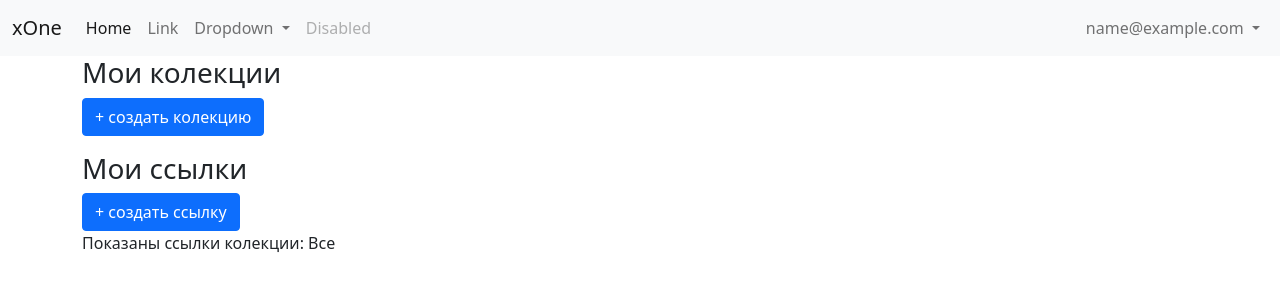
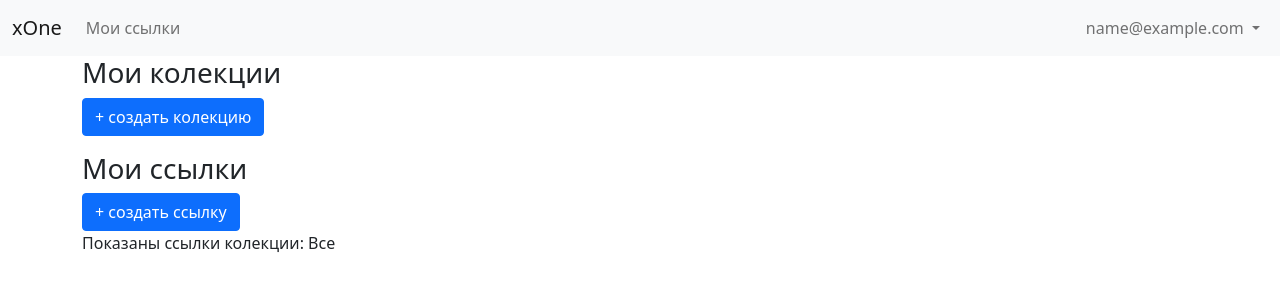
Before and after one commit to Vladiuse/x1, a Django app: page / in a window 1280 px wide. Shown: the top 300 px of the page. Run offline with Django 5.2, Linux system fonts and the light colour scheme; the visitor is signed in with stand-in values (Sample User, id 1); data that the repository does not hold is empty.

Commit message:
some refacrot

```diff
--- a/links/templates/links/links.html
+++ b/links/templates/links/links.html
@@ -62,7 +62,6 @@
         </form>
         <hr>
     </div>
-
 </div>
 <div class="container">
     <h3>Мои ссылки</h3>
@@ -92,45 +91,9 @@
 </div>
 <div class="container">
     <div class="row row-cols-1 row-cols-md-4 g-2" id="links-container">
-        <!-- {%for link in links%}
-        <div class="col">
-            <div class="card h-100">
-                <img src="{{link.image_url}}" class="card-img-top" alt="...">
-                <div class="card-body">
-                    <h5 class="card-title">{{link.title}}</h5>
-                    <p class="card-text">{{link.description}}</p>
-                    <p class="card-text">Type: {{link.type}}</p>
-                    <p class="card-text">Load status: <span class="badge bg-success">{{link.load_status}}</span></p>
-                    <p class="card-text"><a href="#" class="link-danger">Удалить ссылку</a></p>
 
-                    <div>
-                        <div class="dropdown">
-                            <button class="btn btn-secondary dropdown-toggle" type="button" id="dropdownMenuButton1"
-                                data-bs-toggle="dropdown" aria-expanded="false">
-                                Добавить в колекцию
-                            </button>
-                            <ul class="dropdown-menu" aria-labelledby="dropdownMenuButton1">
-                                <li><a class="dropdown-item" href="#">Action</a></li>
-                                <li><a class="dropdown-item" href="#">Another action</a></li>
-                            </ul>
-                        </div>
-                    </div>
-                </div>
-                <div class="card-footer">
-                    <div><small class="text-muted">Колекции:</small>
-                        {%for collection in link.collections.all%}
-                        <span class="badge bg-secondary">{{collection.name}} <span
-                                class="collection-cross">X</span></span>
-                        {%endfor%}
-                    </div>
-                </div>
-            </div>
-        </div>
-        {%endfor%} -->
     </div>
 </div>
-
-
 
 <!-- DELETE COLLECTION MODAL -->
 <div class="modal fade" id="deleteCollectionModal" data-bs-backdrop="static" data-bs-keyboard="false" tabindex="-1"
@@ -138,7 +101,7 @@
     <div class="modal-dialog">
         <div class="modal-content">
             <div class="modal-header">
-                <h5 class="modal-title" id="deleteCollectionModalLabel">Modal title</h5>
+                <h5 class="modal-title" id="deleteCollectionModalLabel">Удаление колекции</h5>
                 <button type="button" class="btn-close" data-bs-dismiss="modal" aria-label="Close"></button>
             </div>
             <div class="modal-body">
@@ -158,7 +121,7 @@
     <div class="modal-dialog">
         <div class="modal-content">
             <div class="modal-header">
-                <h5 class="modal-title" id="deleteLinkModalLabel">Modal title</h5>
+                <h5 class="modal-title" id="deleteLinkModalLabel">Удаление ссылки</h5>
                 <button type="button" class="btn-close" data-bs-dismiss="modal" aria-label="Close"></button>
             </div>
             <div class="modal-body">
@@ -296,17 +259,14 @@
 
         createElem() {
             const collectionData = this.data;
-
             const container = document.createElement('div');
             container.className = 'btn-group';
-
             // Обычная кнопка
             const mainButton = document.createElement('button');
             mainButton.type = 'button';
             mainButton.className = 'btn btn-secondary';
             mainButton.textContent = collectionData.name;
             mainButton.addEventListener('click', this.filterClickEventButton.bind(this))
-
             // Кнопка открытия dropdown
             const toggleButton = document.createElement('button');
             toggleButton.type = 'button';
@@ -315,27 +275,21 @@
             toggleButton.setAttribute('data-bs-toggle', 'dropdown');
             toggleButton.setAttribute('aria-expanded', 'false');
             toggleButton.setAttribute('data-bs-reference', 'parent');
-
             const toggleSpan = document.createElement('span');
             toggleSpan.className = 'visually-hidden';
             toggleSpan.textContent = 'Toggle Dropdown';
             toggleButton.appendChild(toggleSpan);
-
             // Список dropdown
             const ul = document.createElement('ul');
             ul.className = 'dropdown-menu';
             ul.setAttribute('aria-labelledby', toggleButton.id);
-
             const actionLink1 = this._createActionLink('Изменить', this.changeCollectionClickEvent);
             ul.appendChild(actionLink1);
-
             const actionLink2 = this._createActionLink('Удалить', this.deleteCollectionClickEvent);
             ul.appendChild(actionLink2);
-
             container.appendChild(mainButton);
             container.appendChild(toggleButton);
             container.appendChild(ul);
-
             this.elem = container;
             return this.elem;
         }
@@ -370,7 +324,8 @@
             console.log(deleteForm._submitFunction)
             deleteCollectionModal.show()
         }
-        filterClickEventButton(e){
+
+        filterClickEventButton(e) {
             var collectionId = this.data.id
             filterByCollection(collectionId)
         }
@@ -517,8 +472,6 @@
             this._updateChossinCollectionIds()
         }
 
-
-
         _updateChossinCollectionIds() {
             var collectionIds = []
             this.chosenCollectionBlock.querySelectorAll('button').forEach(button => {
@@ -564,11 +517,11 @@
             this.data = linkData;
             this.elem = null
         }
-        show(){
+        show() {
             this.elem.style.display = 'block'
         }
 
-        hide(){
+        hide() {
             this.elem.style.display = 'none'
         }
 
@@ -642,34 +595,26 @@
         createElem() {
             const col = document.createElement('div');
             col.className = 'col';
-
             const card = document.createElement('div');
             card.className = 'card h-100';
-
             const img = document.createElement('img');
             img.className = 'card-img-top';
             img.src = this.data.image_url;
             img.alt = this.data.title || '...';
-
             const cardBody = document.createElement('div');
             cardBody.className = 'card-body';
-
             const title = document.createElement('h5');
             title.className = 'card-title';
             title.textContent = this.data.title;
-
             const description = document.createElement('p');
             description.className = 'card-text';
             description.textContent = this.data.description;
-
             const type = document.createElement('p');
             type.className = 'card-text';
             type.textContent = `Type: ${this.data.type}`;
-
             const loadStatus = document.createElement('p');
             loadStatus.className = 'card-text';
             loadStatus.innerHTML = `Load status: <span class="badge bg-success">${this.data.load_status}</span>`;
-
             const deleteLink = document.createElement('p');
             deleteLink.className = 'card-text';
             const deleteAnchor = document.createElement('a');
@@ -678,12 +623,10 @@
             deleteAnchor.className = 'link-danger';
             deleteAnchor.textContent = 'Удалить ссылку';
             deleteLink.appendChild(deleteAnchor);
-
             // Dropdown
             const dropdownWrapper = document.createElement('div');
             const dropdown = document.createElement('div');
             dropdown.className = 'dropdown';
-
             const dropdownButton = document.createElement('button');
             dropdownButton.className = 'btn btn-secondary dropdown-toggle';
             dropdownButton.type = 'button';
@@ -691,36 +634,24 @@
             dropdownButton.setAttribute('data-bs-toggle', 'dropdown');
             dropdownButton.setAttribute('aria-expanded', 'false');
             dropdownButton.textContent = 'Добавить в коллекцию';
-
             const dropdownMenu = document.createElement('ul');
             dropdownMenu.className = 'dropdown-menu';
             dropdownMenu.setAttribute('aria-labelledby', dropdownButton.id);
             dropdownButton.addEventListener('click', this.addToCollectionClickButtonEvent.bind(this))
-
             // Добавляем пункты в выпадающий список
             this.data.collections.forEach(collection => {
-                // const item = document.createElement('li');
-                // const link = document.createElement('a');
-                // link.className = 'dropdown-item';
-                // link.href = '#';
-                // link.textContent = collection.name;
-                // item.appendChild(link);
-                // dropdownMenu.appendChild(item);
+                //
             });
-
             dropdown.appendChild(dropdownButton);
             dropdown.appendChild(dropdownMenu);
             dropdownWrapper.appendChild(dropdown);
-
             cardBody.append(title, description, type, loadStatus, deleteLink, dropdownWrapper);
-
             // Footer с коллекциями
             const cardFooter = document.createElement('div');
             cardFooter.className = 'card-footer';
             const small = document.createElement('small');
             small.className = 'text-muted';
             small.textContent = 'Колекции:';
-
             const badgesContainer = document.createElement('div');
             this.data.collections.forEach(collection => {
                 const badge = document.createElement('span');
@@ -730,10 +661,7 @@
                 badgesContainer.appendChild(badge);
                 badge.addEventListener('click', this.removeLinkFromCollection.bind(this))
             });
-
-
             cardFooter.append(small, badgesContainer);
-
             // Собираем всю карточку
             card.append(img, cardBody, cardFooter);
             col.appendChild(card);
@@ -784,7 +712,7 @@
         }
 
         filterByCollection(collectionId) {
-            if (collectionId == undefined){
+            if (collectionId == undefined) {
                 for (const [id, link] of this.links) {
                     link.show()
                 }
@@ -793,7 +721,7 @@
 
             for (const [id, link] of this.links) {
                 var collectionsIds = link._currentCollectionsIds()
-                if (collectionsIds.includes(collectionId)){
+                if (collectionsIds.includes(collectionId)) {
                     link.show()
                 } else {
                     link.hide()
@@ -802,7 +730,7 @@
         }
     }
 
-    function filterByCollection(collectionId){
+    function filterByCollection(collectionId) {
         var collection = linkCollectionsView.collectionButtons.get(collectionId)
         filterTextLine.querySelector('span').innerHTML = `"${collection.data.name}"`
         var dropFilterButton = document.createElement('button')
@@ -812,28 +740,34 @@
         linksView.filterByCollection(collectionId)
         dropFilterButton.addEventListener('click', dropCollectionFilter)
     }
-    function dropCollectionFilter(){
+    function dropCollectionFilter() {
         filterTextLine.querySelector('span').innerHTML = `"Все"`
         linksView.filterByCollection()
     }
-    const linkFormElem = document.getElementById('link-form')
     var filterTextLine = document.getElementById('filter-text-line')
-    var linkForm = new BsJsonForm(linkFormElem)
-    var linkContainerCollapseElem = document.getElementById('link-container-form')
+
+    // collections
     const createLinkCollectionBtn = document.getElementById('create-link-collection-btn')
     var collectionFormElem = document.getElementById('collection-form')
     var deleteCollectionForm = document.getElementById('delete-collection-form')
+    const deleteCollectionModalElem = document.getElementById('deleteCollectionModal')
+    const deleteCollectionModal = new bootstrap.Modal(deleteCollectionModalElem)
 
     // link
     var deleteLinkModalElem = document.getElementById('deleteLinkModal')
     var deleteLinkFormElem = document.getElementById('delete-link-form')
     var deleteLinkModal = new bootstrap.Modal(deleteLinkModalElem)
+    var linkContainerCollapseElem = document.getElementById('link-container-form')
+    const linkFormElem = document.getElementById('link-form')
+    var linkForm = new BsJsonForm(linkFormElem)
+
 
     const linkCollectionApi = new LinkCollectionsApi()
     const linkApi = new Linkapi()
     const linkCollectionManagerApi = new LinkCollectionManagerApi()
     const linkCollectionsView = new LinkCollectionsView()
     const linksView = new LinksContainerView()
+
     linksView.drawLinks()
 
     var collapseCollectionFormElem = document.getElementById('collapseCollectionForm')
@@ -847,12 +781,8 @@
         collapseCreateLinkForm.toggle()
     })
 
-    const deleteCollectionModalElem = document.getElementById('deleteCollectionModal')
-    const deleteCollectionModal = new bootstrap.Modal(deleteCollectionModalElem)
-
     createLinkCollectionBtn.addEventListener('click', linkCollectionsView.createLinkCollectionEventClick.bind(linkCollectionsView))
     linkCollectionsView.drawButtons()
-
     const createLinkForm = new CreateLinkForm(linkCollectionsView)
 </script>
 {%endblock%}
--- a/templates/base.html
+++ b/templates/base.html
@@ -31,28 +31,9 @@
             <div class="collapse navbar-collapse" id="navbarSupportedContent">
                 <ul class="navbar-nav me-auto mb-2 mb-lg-0">
                     <li class="nav-item">
-                        <a class="nav-link active" aria-current="page" href="#">Home</a>
+                        <a class="nav-link" href="{%url 'links:index'%}">Мои ссылки</a>
                     </li>
-                    <li class="nav-item">
-                        <a class="nav-link" href="#">Link</a>
-                    </li>
-                    <li class="nav-item dropdown">
-                        <a class="nav-link dropdown-toggle" href="#" id="navbarDropdown" role="button"
-                            data-bs-toggle="dropdown" aria-expanded="false">
-                            Dropdown
-                        </a>
-                        <ul class="dropdown-menu" aria-labelledby="navbarDropdown">
-                            <li><a class="dropdown-item" href="#">Action</a></li>
-                            <li><a class="dropdown-item" href="#">Another action</a></li>
-                            <li>
-                                <hr class="dropdown-divider">
-                            </li>
-                            <li><a class="dropdown-item" href="#">Something else here</a></li>
-                        </ul>
-                    </li>
-                    <li class="nav-item">
-                        <a class="nav-link disabled" href="#" tabindex="-1" aria-disabled="true">Disabled</a>
-                    </li>
+
                 </ul>
                 <div>
                     {%if user.is_authenticated%}
```
